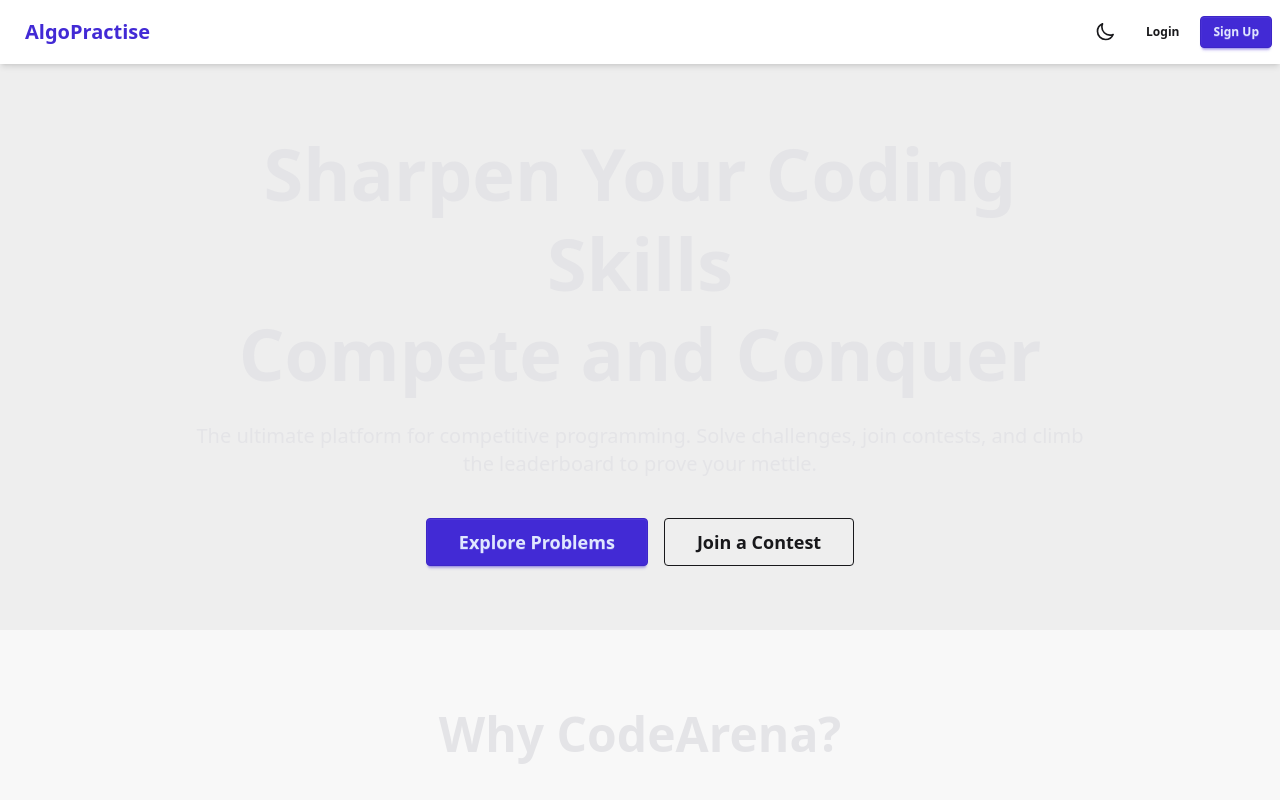
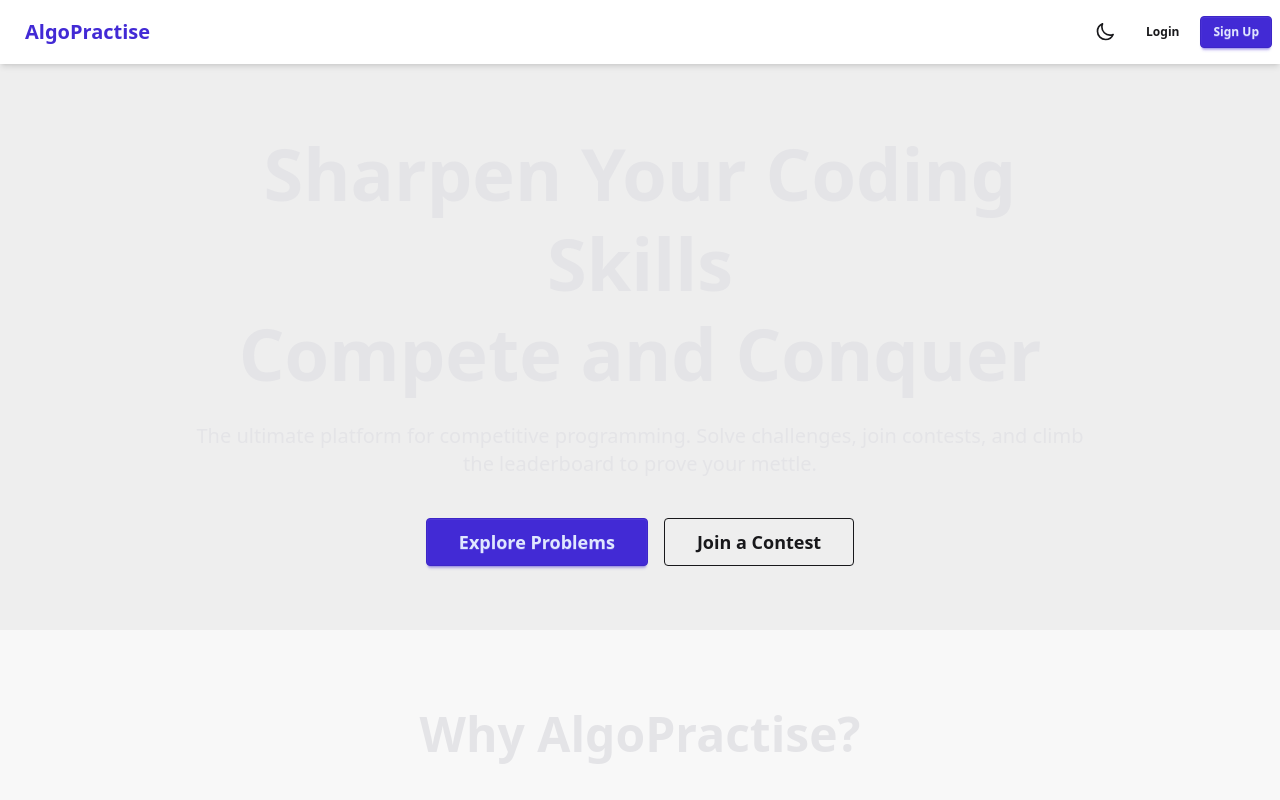
Before and after one commit to anirudhdixit08/Online-Judge-, a React app in the folder frontend/: page / in a window 1280 px wide. Shown: the top 800 px of the page. Built offline with nearby package versions, Linux system fonts and the light colour scheme; no server answers; the HTML template or start-up script is replaced by a standard one.

Commit message:
Corrected Landing Page

```diff
--- a/frontend/src/pages/LandingPage.jsx
+++ b/frontend/src/pages/LandingPage.jsx
@@ -34,7 +34,7 @@ const LandingPage = () => {
       {/* Why CodeArena Section */}
       <div className="py-20 text-center bg-base-200">
         <h2 className="text-4xl md:text-5xl font-bold mb-16 text-neutral-content">
-          Why CodeArena?
+          Why AlgoPractise?
         </h2>
         <p className="text-lg mb-16 text-neutral-content">
           Everything you need to become a top-tier programmer.
```
